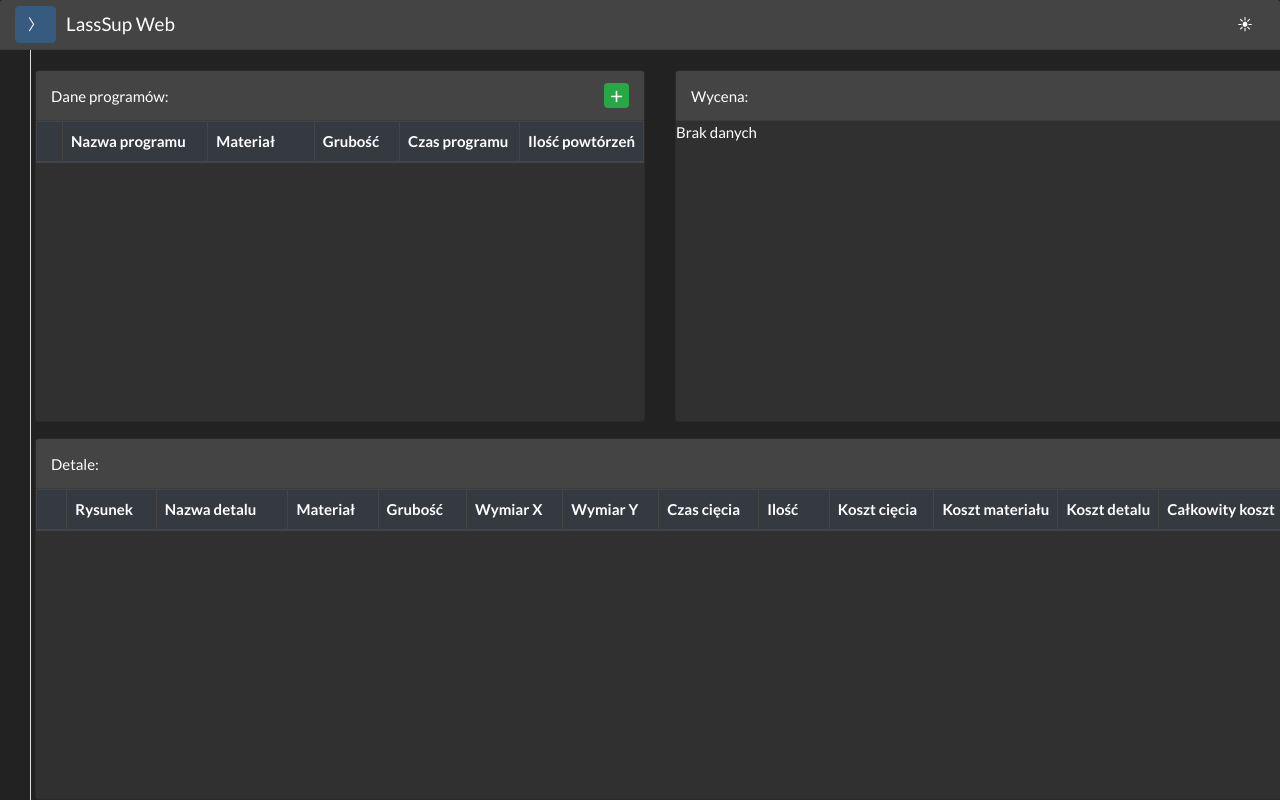
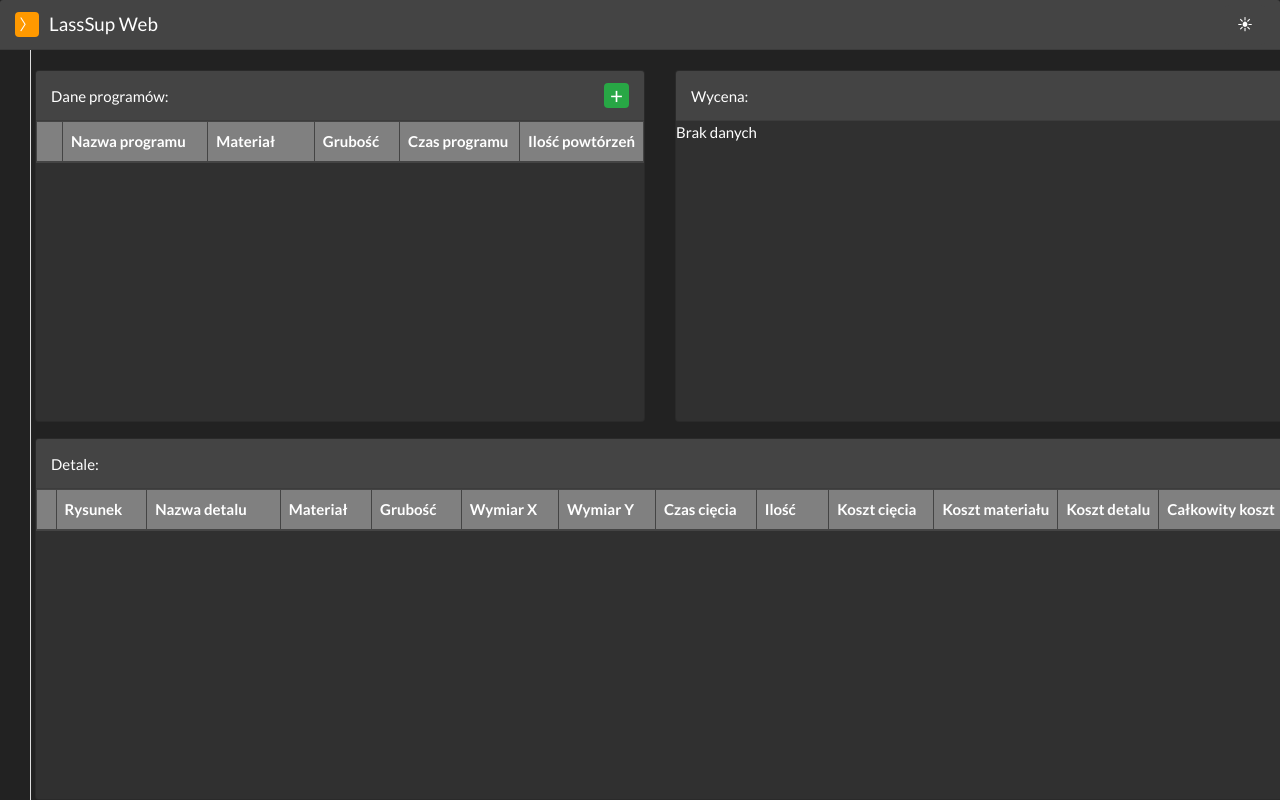
Before and after one commit to MarcinCichy/Lass_wyc, a Flask app: page / in a window 1280 px wide. Run offline with Flask 3, Linux system fonts and the light colour scheme; lists and menus that the app fills with data are empty; some libraries are stand-ins or nearby versions.

Commit message:
Centering checkboxes. Changing the color of the side panel expansion button. Changing the directory for saving thumbnails of parts.

```diff
--- a/static/css/styles.css
+++ b/static/css/styles.css
@@ -74,16 +74,24 @@ html, body {
   overflow-y: auto;
 }
 
+.table {
+    width: 100%;
+    margin-top: 0rem;
+    margin-bottom: 1rem;
+    color: #fff;
+}
+
 /* Sticky nagłówki tabeli */
 .sticky-table thead th {
   position: sticky;
   top: 0;
-  background-color: rgba(52, 58, 64, 1.0);
+  background-color: rgba(128, 128, 128, 1.0);
   color: #fff;
   z-index: 2;
   white-space: nowrap;
   padding: 8px;
 }
+
 
 /* Wiersze tabeli w ciele mają stałą wysokość */
 .sticky-table tbody tr {
@@ -113,6 +121,7 @@ html, body {
   align-items: center;
   justify-content: center;
 }
+
 .plus-btn {
   width: 25px;
   height: 25px;
@@ -124,6 +133,14 @@ html, body {
   background-color: #28a745;
   color: #fff;
 }
+
+.plus-btn:focus,
+.plus-btn:active {
+  background-color: #218838 !important;
+  border-color: #218838 !important;
+  box-shadow: none !important;
+}
+
 .remove-program {
   width: 20px;
   height: 20px;
@@ -135,6 +152,24 @@ html, body {
   background-color: #dc3545;
   color: #fff;
   font-size: 1.2em;
+}
+
+.sidebar-toggle-btn {
+  width: 20px;
+  height: 25px;
+  border: none;
+  border-radius: 4px;
+  display: flex;
+  align-items: center;
+  justify-content: center;
+  background-color: #ff9900;
+}
+
+.sidebar-toggle-btn:focus,
+.sidebar-toggle-btn:active {
+  background-color: #ff9900 !important;
+  border-color: #ff9900 !important;
+  box-shadow: none !important;
 }
 
 /* Nagłówki kart – ustalona wysokość i wyśrodkowanie pionowe tekstu, tekst wyrównany do lewej */
@@ -160,6 +195,8 @@ html, body {
 /* Checkboxy */
 input[type="checkbox"].detailCheckbox {
   accent-color: #28a745;
+  display: block;
+  margin: 0 auto;
 }
 
 /* Elastyczne rozciąganie okna "Detale" do dolnej krawędzi */
--- a/templates/index.html
+++ b/templates/index.html
@@ -132,7 +132,7 @@
               <div class="table-responsive fixed-window">
                 <table id="detailsTable" class="table table-bordered sticky-table">
                   <colgroup>
-                    <col style="width:5%;">
+                    <col style="width:2%;">
                     <col style="width:10%;">
                     <col style="width:15%;">
                     <col style="width:10%;">
```
Also changed, not shown: utils.py (+7 -5 lines).
